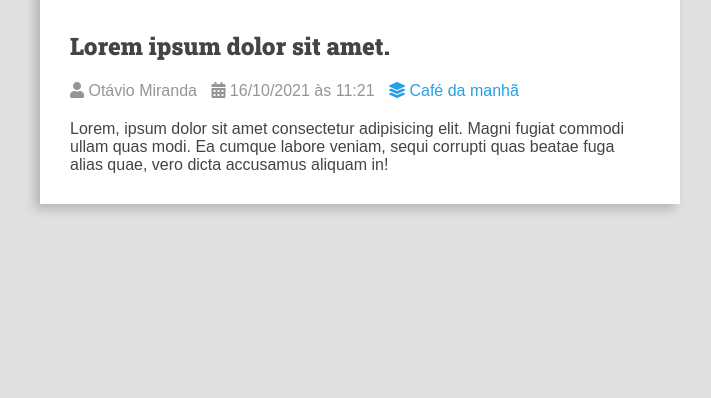
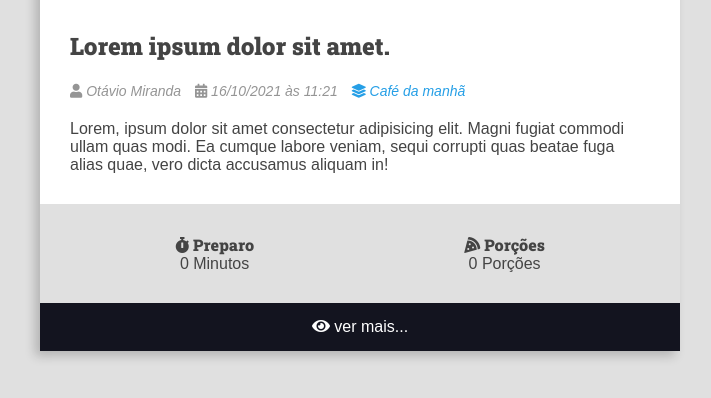
Before and after one commit to vilhenalivia/curso-django-projeto1, a Django app: page / in a window 1280 px wide. Shown: the part 270-668 px from the top of the page, without its empty margins (140-851 px from the left). Run offline with Django 5.2, Linux system fonts and the light colour scheme; some libraries are stand-ins or nearby versions.

Commit message:
Criação do footer do post

```diff
--- a/recipes/templates/recipes/pages/home.html
+++ b/recipes/templates/recipes/pages/home.html
@@ -36,6 +36,27 @@
                         Ea cumque labore veniam, sequi corrupti quas beatae fuga alias quae, vero dicta accusamus
                         aliquam in!</p>
                 </div>
+                <div class="recipe-meta-container">
+                    <div class="recipe-meta recipe-preparation">
+                        <h3 class="recipe-meta-title"><i class="fas fa-stopwatch"></i> Preparo</h3>
+                        <div class="recipe-meta-text">
+                            0 Minutos
+                        </div>
+                    </div>
+                    <div class="recipe-meta recipe-servings">
+                        <h3 class="recipe-meta-title"><i class="fas fa-pizza-slice"></i> Porções</h3>
+                        <div class="recipe-meta-text">
+                            0 Porções
+                        </div>
+                    </div>
+                </div>
+
+                <footer class="recipe-footer">
+                    <a class="recipe-read-more button button-dark button-full-width" href="/recipes/3/">
+                        <i class="fas fa-eye"></i>
+                        <span>ver mais...</span>
+                    </a>
+                </footer>
 
             </div>
         </div>
--- a/recipes/templates/recipes/partial/head.html
+++ b/recipes/templates/recipes/partial/head.html
@@ -199,6 +199,8 @@
         .recipe-author-item {
             color: var(--color-gray-4);
             margin-right: 1rem;
+            font-style: italic;
+            font-size: 1.4rem;
         }
 
         .recipe-author a {
@@ -211,6 +213,40 @@
             color: var(--color-primary-dark);
         }
 
+
+        .recipe-meta-container {
+            display: flex;
+            flex-flow: row wrap;
+            padding: var(--spacing-gutter-medium);
+            background: var(--color-gray-1);
+        }
+
+        .recipe-meta {
+            display: flex;
+            flex-flow: column nowrap;
+            flex-shrink: 1;
+            flex-grow: 1;
+            text-align: center;
+        }
+
+        .recipe-meta-title {
+            font-size: 1.6rem;
+        }
+
+        .recipe-footer a {
+            background: var(--color-primary-dark);
+            display: block;
+            color: var(--color-white);
+            text-decoration: none;
+            text-align: center;
+            padding: 1.5rem var(--spacing-gutter-medium);
+            transition: all 300ms ease-in-out;
+        }
+
+        .recipe-footer a:hover {
+            filter: brightness(2);
+        }
+
     </style>
 
 </head>
```
